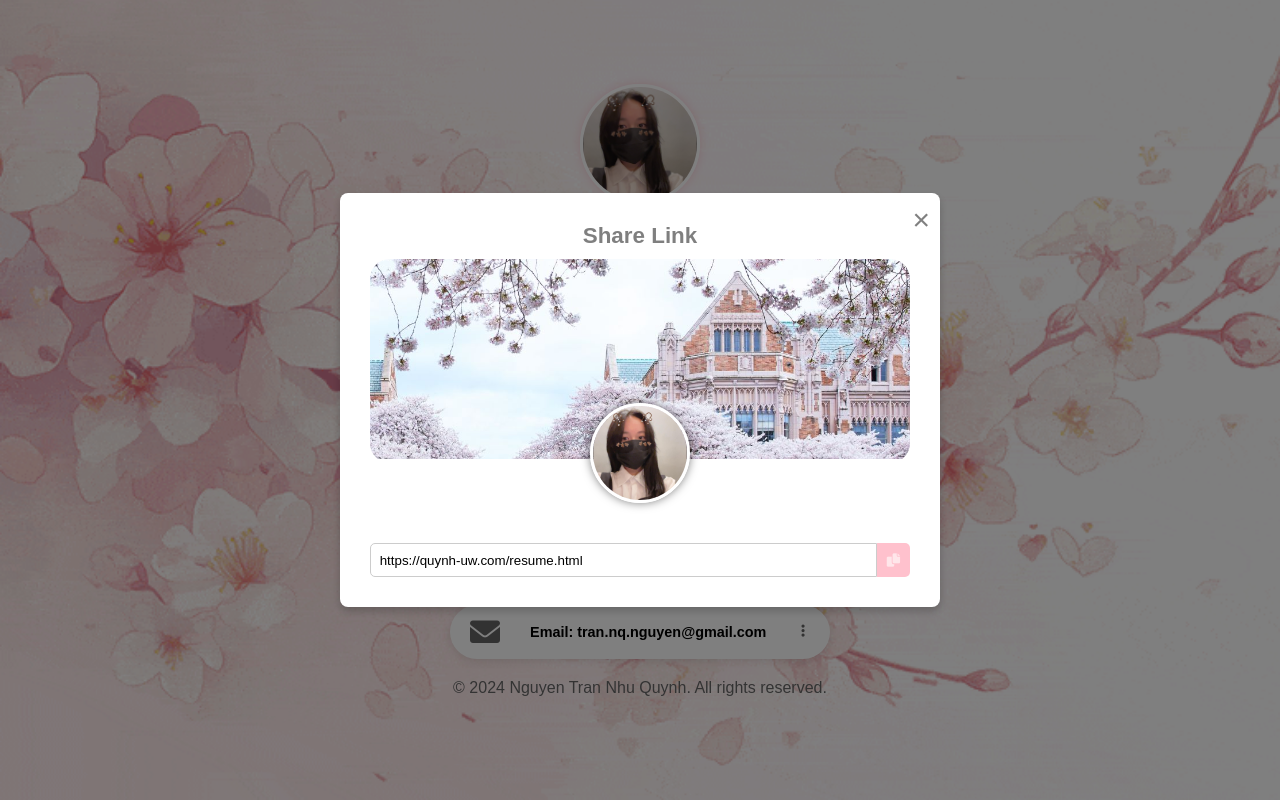
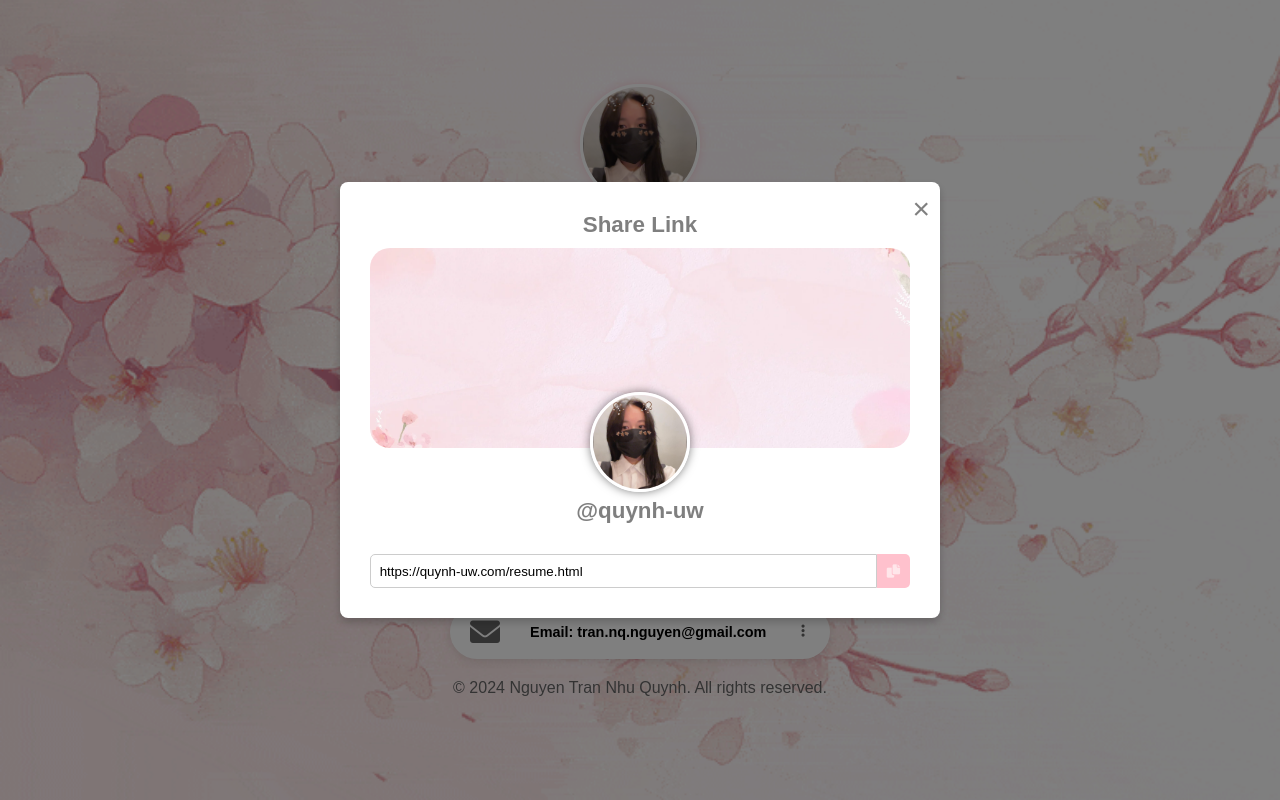
Before and after one commit to xukaluis1/ntnq, a plain HTML site: page index.html in a window 1280 px wide. Both pictures are taken after a click on the icon 803 px from the left and 311 px from the top of the page. Drawn offline with nearby package versions, Linux system fonts and the light colour scheme.

Commit message:
Add files via upload

```diff
--- a/index.html
+++ b/index.html
@@ -77,11 +77,14 @@
             <div>
               <h1>Share Link</h1>
             </div>
-            <div class="cover-image">
-                <img src="blossom.png" alt="Cover Image">
+            <div class="cover-image" onclick="copyLink()">
+                <img id="coverImage" src="blossom.png" alt="Cover Image">
             </div>
-            <div class="main-image">
+            <div class="main-image" onclick="window.location.href='index.html'">
                 <img src="quynh.png" alt="Profile Image">
+            </div>
+            <div class="user">
+              <h1>@quynh-uw</h1>
             </div>
             <div class="link-container">
                 <input type="text" id="profileLink" value="" readonly>
--- a/main.js
+++ b/main.js
@@ -15,6 +15,8 @@
         const link = event.currentTarget.getAttribute('data-link');
         const linkInput = document.getElementById('profileLink');
         linkInput.value = link;
+
+        setRandomCoverImage();
     }
 
     // Ẩn div chia sẻ
@@ -70,3 +72,16 @@
         });
         infipar.style.animation = "move 20s linear infinite";
     });
+
+    const coverImages = [
+        'pink.webp',
+        'bloom.png',
+        'bea-blos.gif',
+        'blossom.png' // bạn có thể thêm nhiều hình ảnh hơn
+    ];
+
+    // Hàm chọn hình ảnh ngẫu nhiên
+    function setRandomCoverImage() {
+        const randomIndex = Math.floor(Math.random() * coverImages.length);
+        document.getElementById('coverImage').src = coverImages[randomIndex];
+    }
--- a/style.css
+++ b/style.css
@@ -301,6 +301,7 @@ a{
 .cover-image {
     border-radius: 20px;
     overflow: hidden;
+    height: 200px;
 }
 
 .cover-image img {
@@ -326,7 +327,7 @@ a{
 .link-container {
     display: flex;
     align-items: center;
-    margin-top: 80px;
+    margin-top: 30px;
 }
 
 input[type="text"] {
@@ -362,3 +363,8 @@ footer {
     margin-top: 20px;
     font-size: 0.9rem;
 }
+.user h1{
+    font-weight: bold;
+    text-align: center;
+    padding-top: 50px;
+}
```
